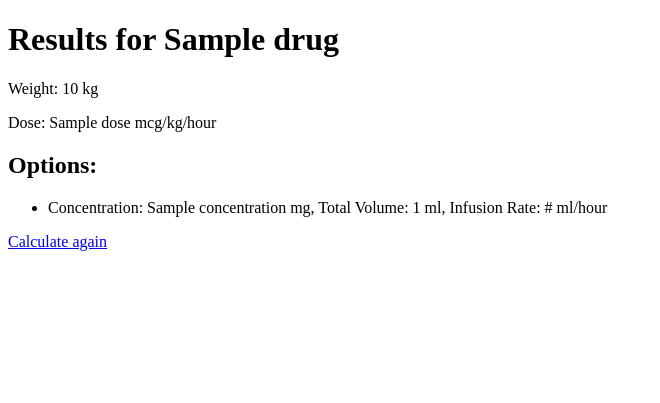
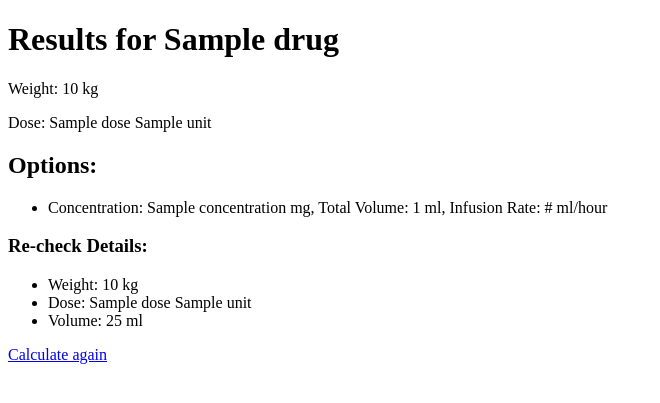
Before and after one commit to realhusseiny/Guardrails, a Flask app: template templates/result.html in a window 1280 px wide. Shown: the top 403 px of the page, without its empty margins (0-660 px from the left). Run offline with Flask 2, Linux system fonts and the light colour scheme; the template is opened without the code that fills it: most values are stand-ins (such as "Sample title", 1, 10 or a date in 2020).

Commit message:
Update result.html

```diff
--- a/templates/result.html
+++ b/templates/result.html
@@ -7,7 +7,7 @@
 <body>
     <h1>Results for {{ drug }}</h1>
     <p>Weight: {{ weight }} kg</p>
-    <p>Dose: {{ dose }} mcg/kg/hour</p> <!-- This shows the converted dose in mcg/kg/hour -->
+    <p>Dose: {{ dose }} {{ unit }}</p> <!-- Shows the dose with unit -->
 
     <h2>Options:</h2>
     <ul>
@@ -19,6 +19,13 @@
         {% endfor %}
     </ul>
 
+    <h3>Re-check Details:</h3>
+    <ul>
+        <li>Weight: {{ weight }} kg</li>
+        <li>Dose: {{ dose }} {{ unit }}</li>
+        <li>Volume: 25 ml</li>
+    </ul>
+
     <a href="/">Calculate again</a>
 </body>
 </html>
```
